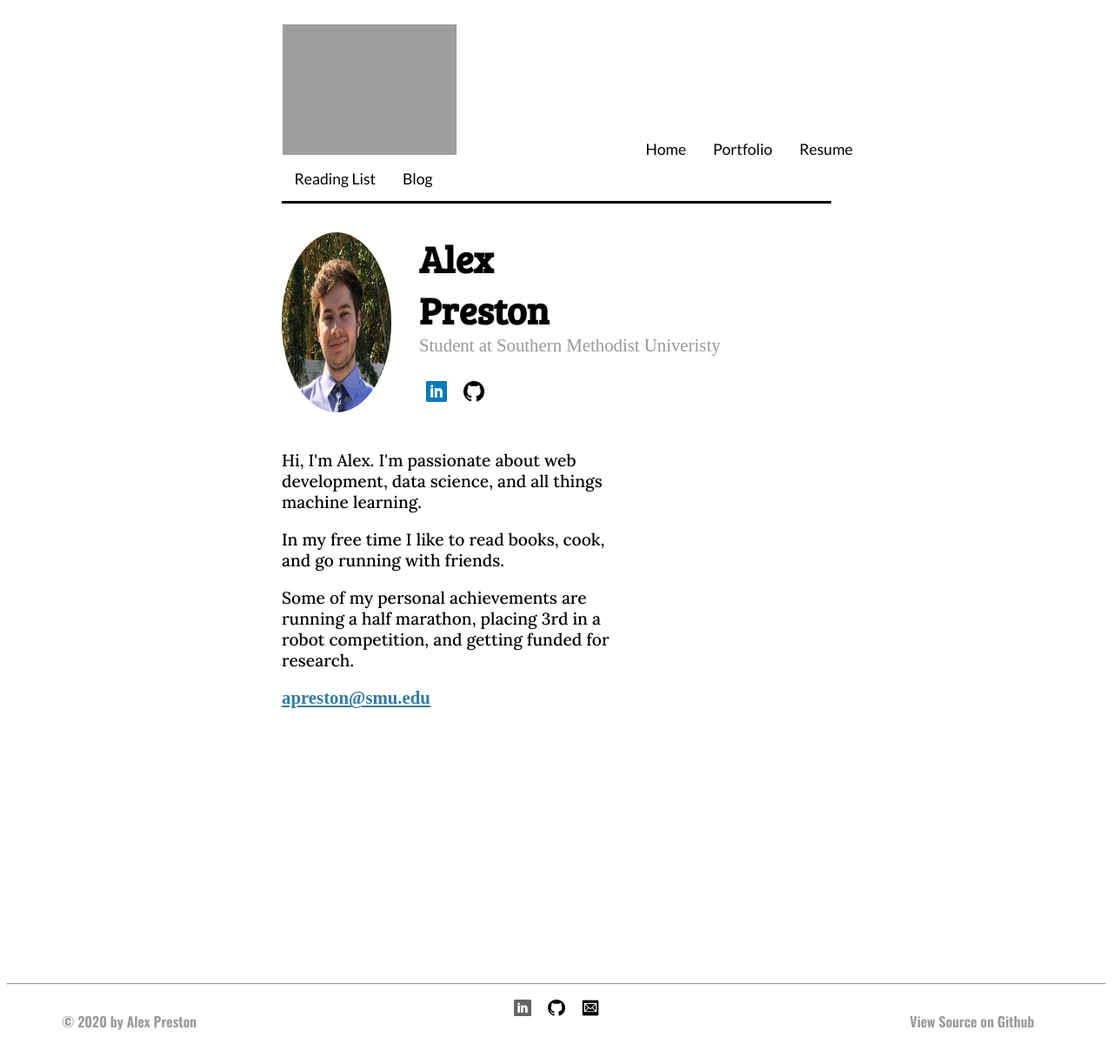
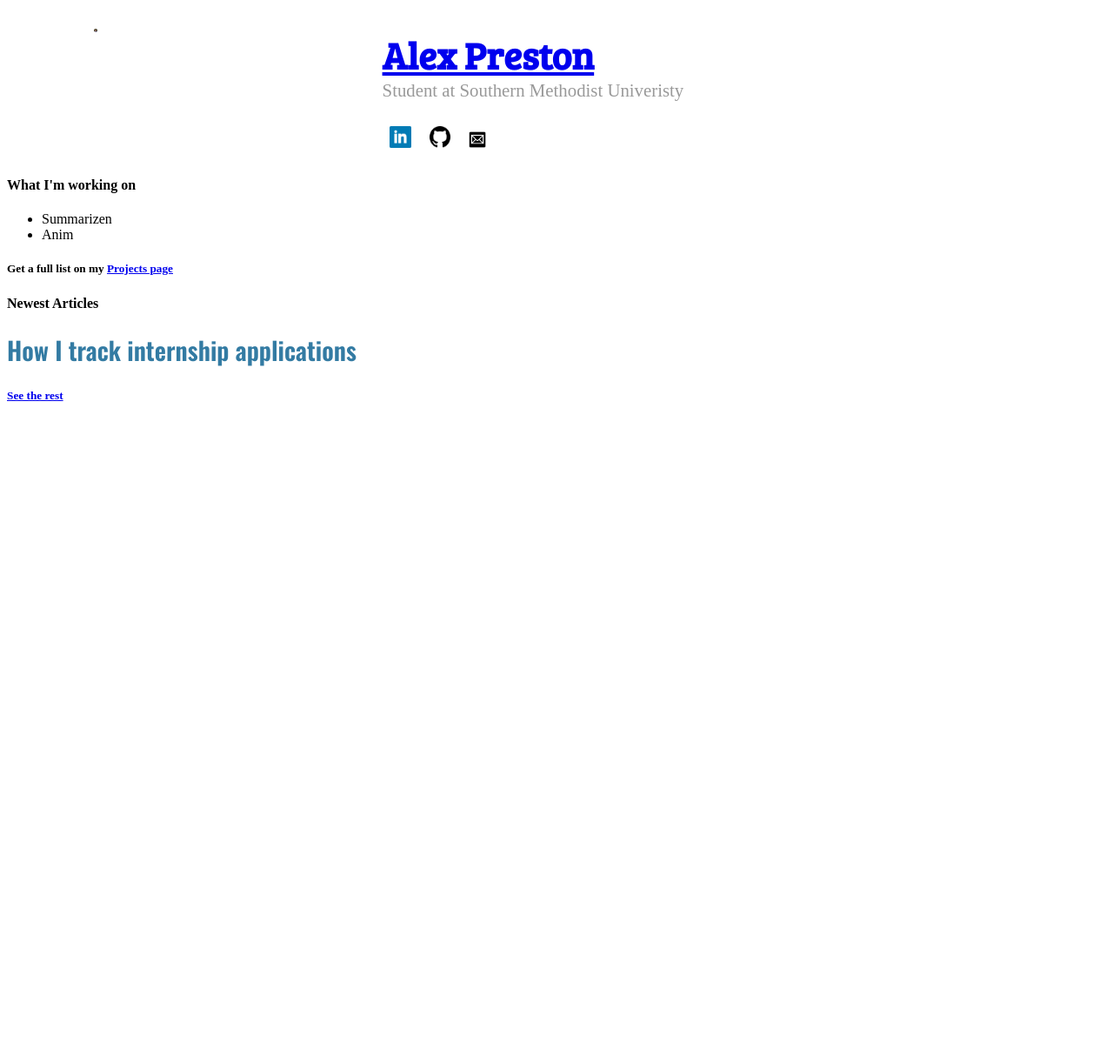
Before and after one commit to alexrpreston/alexpreston.org, a Django app: page / in a window 1280 px wide. Shown: the whole page at 87% size. After the commit the page ends 461 px from the top, so only its background shows below. Run offline with Django 3.2, Linux system fonts and the light colour scheme; data comes from the database, SQL or seed files in the repository; some libraries are stand-ins or nearby versions; grey boxes are pictures that could not be loaded.

Commit message:
Changed layout and removed about me from home page

```diff
--- a/portfolio/templates/portfolio/base.html
+++ b/portfolio/templates/portfolio/base.html
@@ -2,6 +2,7 @@
 
 <html>
     <head>
+        <meta name="viewport" content="width=device-width, initial-scale=1.0">
         <link rel="stylesheet" type="text/css" href="{% static 'portfolio/css/style.css' %}">
         <link rel="stylesheet" type="text/css" href="{% static 'portfolio/css/styles.css' %}">
         <title>Alex's Website</title>
@@ -22,38 +23,23 @@
         </script>
     </head>
     <body>
-        <div id="navBar">
-            <ul id="navBarList">
-                <a href="{% url 'home' %}" class="websiteIconLink"><li class="mainLinkLink"><img class="mainIcon" src="{% static 'portfolio/images/mainIcon.png' %}"></li></a>
-                <a href="{% url 'home' %}" class="websiteSectionLink"><li class="navBarLink">Home</li></a>
-                <a href="{% url 'portfolio' %}" class="websiteSectionLink"> <li class="navBarLink">Portfolio</li></a>
-                <a href="{% url 'resume' %}" class="websiteSectionLink"><li class="navBarLink">Resume</li></a>
-                <a href="{% url 'readingList' %}" class="websiteSectionLink"><li class="navBarLink">Reading List</li></a>
-                <a href="{% url 'blog' %}" class="websiteSectionLink"><li class="navBarLink">Blog</li></a>
+        <div class="imageNameHeader">
+            <a href="{% url 'home' %}" class="headerImageLink"><img class="profileImage" src="{% static 'portfolio/images/profileImage.jpeg' %}"></a>
+            <div class="imageNameInfo">
+                <h4 class="nameHeader"><a href="{% url 'home' %}" class="headerNameLink">Alex Preston</a></h4>
+                <p class="nameSubHeader">Student at Southern Methodist Univeristy</p>
+                <div class="socialLinksHomePage">
+                    <a target="_blank" href="https://www.linkedin.com/in/alexrpreston/"><img class="socialLinkIconHomePage" src="{% static 'portfolio/images/linkedin.png' %}"></a>
+                    <a target="_blank" href="https://github.com/alexrpreston"><img class="socialLinkIconHomePage" src="{% static 'portfolio/images/github.png' %}"></a>
+                    <a target="_blank" href="mailto:apreston@smu.edu"><img class="socialLinkIcon" src="{% static 'portfolio/images/mail.png' %}"></a>
+                </div>
+            </div>
 
-
-            </ul>
         </div>
-        <hr class="headerLine">
 
         {% block content %}
         {% endblock %}
     </body>
 
-    <hr class="footerLine">
-    <footer>
-        <div class="websiteCertFooter">
-            <h4>© 2020 by Alex Preston</h4>
-        </div>
 
-        <div id="socialLinks" class="socialLinksFooter">
-            <a target="_blank" href="https://www.linkedin.com/in/alexrpreston/"><img class="socialLinkIcon" src="{% static 'portfolio/images/linkedin.png' %}"></a>
-            <a target="_blank" href="https://github.com/alexrpreston"><img class="socialLinkIcon" src="{% static 'portfolio/images/github.png' %}"></a>
-            <a target="_blank" href="mailto:apreston@smu.edu"><img class="socialLinkIcon" src="{% static 'portfolio/images/mail.png' %}"></a>
-        </div>
-        <div class="websiteSourceCodeFooter">
-            <a class="portfolioLink" href="https://github.com/alexrpreston/alex.com-Portfolio-Website" target="_blank"><h4>View Source on Github</h4></a>
-        </div>
-
-    </footer>
 </html>
--- a/portfolio/templates/portfolio/home.html
+++ b/portfolio/templates/portfolio/home.html
@@ -1,22 +1,29 @@
 {% extends 'portfolio/base.html' %}
 {% load static %}
+{% load markdown_extras %}
 
 
 {% block content %}
-<div class="imageNameHeader">
-    <img class="profileImage" src="{% static 'portfolio/images/profileImage.jpeg' %}">
-    <div class="imageNameInfo">
-        <h4 class="nameHeader">Alex Preston</h4>
-        <p class="nameSubHeader">Student at Southern Methodist Univeristy</p>
-        <div class="socialLinksHomePage">
-            <a target="_blank" href="https://www.linkedin.com/in/alexrpreston/"><img class="socialLinkIconHomePage" src="{% static 'portfolio/images/linkedin.png' %}"></a>
-            <a target="_blank" href="https://github.com/alexrpreston"><img class="socialLinkIconHomePage" src="{% static 'portfolio/images/github.png' %}"></a>
+
+    <div class="homePageSections">
+        <div>
+            <h4 class="homePageSectionHeader">What I'm working on</h4>
+            <ul>
+                <li>Summarizen</li>
+                <li>Anim</li>
+            </ul>
+            <h5>Get a full list on my <a href="{% url 'portfolio' %}" class="websiteSectionLink">Projects page</a></h5>
+        </div>
+        <div>
+            <h4 class="homePageSectionHeader">Newest Articles</h4>
+                {% for post in post_list %}
+                        <a href="{% url 'post_detail' post.slug  %}" class="blogTitle"><h2>{{ post.title }}</h2></a>
+                {% endfor %}
+            <h5><a href="{% url 'blog' %}" class="websiteSectionLink">See the rest</a></h5>
+
         </div>
     </div>
 
-</div>
-<p class="aboutBlurb"><br>Hi, I'm Alex. I'm passionate about web development, data science, and all things machine learning.</p>
-<p class="aboutBlurb">In my free time I like to read books, cook, and go running with friends.</p>
-<p class="aboutBlurb">Some of my personal achievements are running a half marathon, placing 3rd in a robot competition, and getting funded for research.</p>
-<a href="mailto: apreston@smu.edu"><h4 class="emailBelowAbout">apreston@smu.edu</h4></a>
+
+
 {% endblock %}
--- a/portfolio/templates/portfolio/portfolio.html
+++ b/portfolio/templates/portfolio/portfolio.html
@@ -3,7 +3,9 @@
 
 
 {% block content %}
-<h2 class="portfolioHeaderText">Projects</h2>
+<div class="portfolioHeader">
+    <h2 class="portfolioHeaderText">Projects</h2>
+</div>
 
 <div class="individualProjects">
     <div class="projectImageDiv">
--- a/portfolio/views.py
+++ b/portfolio/views.py
@@ -8,7 +8,11 @@
 register = template.Library()
 
 def home(request):
-    return render(request, "portfolio/home.html")
+    queryset = Post.objects.filter(status=1).order_by('-created_on')
+    context = {
+        'post_list': queryset
+    }
+    return render(request, "portfolio/home.html", context)
 
 def portfolio(request):
     return render(request, "portfolio/portfolio.html")
--- a/static/portfolio/css/style.css
+++ b/static/portfolio/css/style.css
@@ -200,7 +200,7 @@
 }
 
 .profileImage{
-    width: 10%;
+    width: 1%;
     margin-left: 25%;
     border-radius: 50%;
 }
@@ -301,8 +301,8 @@
 
 
 .portfolioHeaderText{
+    text-align: center;
     font-size: 180%;
-    text-align: center;
     font-family: 'Bree Serif', serif;
 }
 
```
Also changed, not shown: portfolio/static/portfolio/css/style.css (+35 -43 lines), portfolio/templates/portfolio/resume.html (deleted, +0 -13 lines), 3 other files.
